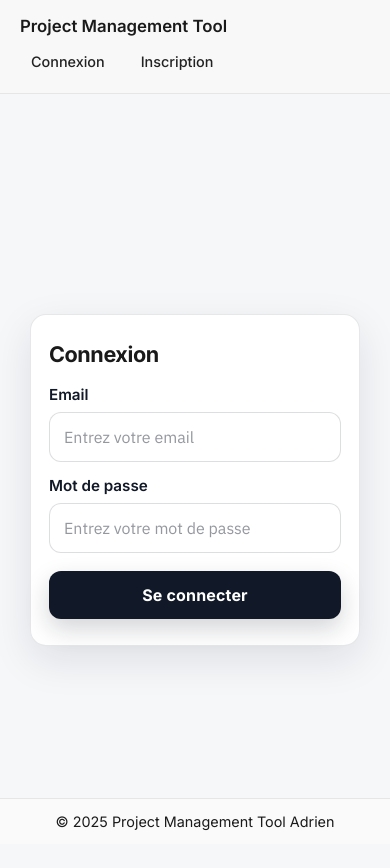
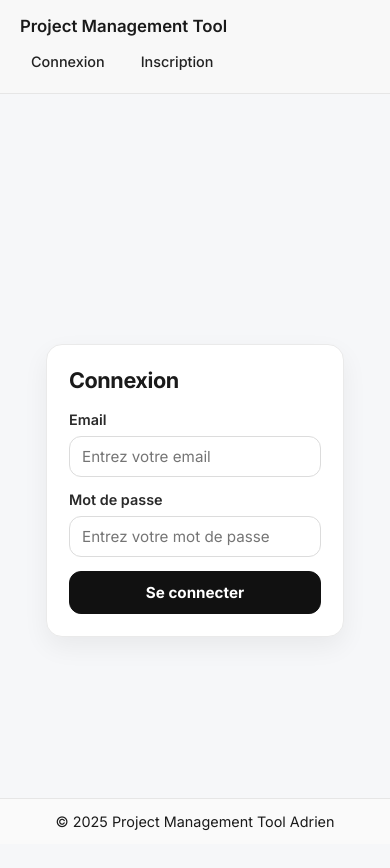
Before and after one commit to AdrienV22/project-management-tool-frontend, an Angular app: page /login in a window 390 px wide. Shown: the top 868 px of the page. Built offline with nearby package versions, Linux system fonts and the light colour scheme.

Commit message:
amélioration css login et register

```diff
--- a/src/app/components/login/login.component.css
+++ b/src/app/components/login/login.component.css
@@ -1,98 +1,92 @@
-/* Page login : centrage propre dans la zone main */
+@import url('https://fonts.googleapis.com/css2?family=Inter:wght@400;500;600;700&display=swap');
+
+:host {
+  display: block;
+  font-family: 'Inter', sans-serif;
+}
+
+/* Page */
 .login-wrapper {
-  min-height: calc(100vh - 160px); /* header + footer approx */
+  min-height: calc(100vh - 140px); /* laisse header/footer respirer */
   display: grid;
   place-items: center;
-  padding: 30px 0;
+  padding: 28px 16px;
 }
 
-/* Carte */
+/* Card */
 .login-wrapper form {
   width: 100%;
-  max-width: 460px;
+  max-width: 420px;
   background: #ffffff;
-  border: 1px solid rgba(17, 24, 39, 0.10);
+  border: 1px solid #eaeaea;
   border-radius: 16px;
-  box-shadow: 0 14px 40px rgba(17, 24, 39, 0.10);
-  padding: 34px;
+  box-shadow: 0 10px 26px rgba(0, 0, 0, 0.06);
+  padding: 22px;
 }
 
-/* Titre */
 .login-wrapper h1 {
   margin: 0 0 18px;
-  font-size: 1.6rem;
+  font-size: 1.35rem;
+  font-weight: 650;
   letter-spacing: -0.02em;
-  font-weight: 700;
 }
 
-/* Champs */
+/* Fields */
 .login-wrapper label {
   display: block;
-  margin: 14px 0 8px;
-  font-size: 0.95rem;
+  font-size: 0.9rem;
   font-weight: 600;
-  color: #111827;
+  color: #2a2a2a;
+  margin: 0 0 8px;
 }
 
 .login-wrapper input {
   width: 100%;
-  font-family: 'IBM Plex Sans', sans-serif;
-  padding: 14px 14px;
+  padding: 10px 12px;
   border-radius: 12px;
-  border: 1px solid rgba(17, 24, 39, 0.14);
-  background: #ffffff;
+  border: 1px solid #dcdcdc;
+  background: #fff;
+  font-size: 0.95rem;
   outline: none;
-  transition: box-shadow 0.15s ease, border-color 0.15s ease, transform 0.08s ease;
-}
-
-.login-wrapper input::placeholder {
-  color: rgba(17, 24, 39, 0.45);
+  transition: border-color 0.15s ease, box-shadow 0.15s ease;
+  margin-bottom: 14px;
 }
 
 .login-wrapper input:focus {
-  border-color: rgba(17, 24, 39, 0.30);
-  box-shadow: 0 0 0 6px rgba(17, 24, 39, 0.06);
+  border-color: #bdbdbd;
+  box-shadow: 0 0 0 4px rgba(0, 0, 0, 0.06);
 }
 
-/* Bouton */
+/* Button */
 .login-wrapper button[type="submit"] {
-  margin-top: 18px;
   width: 100%;
-  padding: 14px 14px;
-  border: none;
+  background: #111;
+  border: 1px solid #111;
+  color: #fff;
+  padding: 11px 14px;
   border-radius: 12px;
-  background: #111827;
-  color: #ffffff;
-  font-weight: 700;
-  letter-spacing: 0.01em;
-  transition: transform 0.12s ease, box-shadow 0.12s ease, background 0.12s ease;
-  box-shadow: 0 10px 25px rgba(17, 24, 39, 0.18);
+  font-weight: 650;
+  font-size: 0.95rem;
+  cursor: pointer;
+  transition: background-color 0.15s ease, transform 0.08s ease;
 }
 
 .login-wrapper button[type="submit"]:hover {
-  transform: translateY(-1px);
-  background: #0b1220;
-  box-shadow: 0 18px 45px rgba(17, 24, 39, 0.20);
+  background: #1f1f1f;
 }
 
 .login-wrapper button[type="submit"]:active {
-  transform: translateY(0px);
+  transform: translateY(1px);
 }
 
-/* Erreur */
+/* Error */
 .login-wrapper .error {
-  margin-top: 14px;
-  padding: 12px 12px;
+  margin-top: 12px;
+  padding: 10px 12px;
   border-radius: 12px;
-  border: 1px solid rgba(220, 38, 38, 0.18);
-  background: rgba(220, 38, 38, 0.06);
-  color: #b91c1c;
+  background: #fff4f3;
+  border: 1px solid #f1c8c4;
+  color: #b3261e;
   font-weight: 600;
-  font-size: 0.95rem;
+  font-size: 0.9rem;
 }
-
-/* Mobile */
-@media (max-width: 480px) {
-  .login-wrapper form { padding: 26px 18px; }
-  .login-wrapper h1 { font-size: 1.35rem; }
-}
--- a/src/app/components/register/register.component.css
+++ b/src/app/components/register/register.component.css
@@ -1,96 +1,96 @@
-@import url('https://fonts.googleapis.com/css2?family=Inter:wght@400;500;600&display=swap');
+@import url('https://fonts.googleapis.com/css2?family=Inter:wght@400;500;600;700&display=swap');
 
-body, html {
-  height: 100%;
-  margin: 0;
-  padding: 0;
-  font-family: 'Inter', sans-serif;
-  background-color: #f4f4f4;
-  color: #1a1a1a;
-  display: flex;
-  justify-content: center;
-  align-items: center;
-}
-
-.register-container {
-  background-color: #ffffff;
-  padding: 40px;
-  border-radius: 10px;
-  box-shadow: 0 10px 25px rgba(0, 0, 0, 0.05);
-  width: 100%;
-  max-width: 440px;
-  box-sizing: border-box;
-  transition: all 0.3s ease-in-out;
-}
-
-h1 {
-  text-align: center;
-  font-size: 1.8rem;
-  margin-bottom: 30px;
-  color: #1a1a1a;
-  font-weight: 600;
+:host {
+  display: block;
   font-family: 'Inter', sans-serif;
 }
 
-label {
-  display: block;
-  margin-bottom: 8px;
-  font-weight: 500;
-  font-size: 0.95rem;
-  color: #333;
-  font-family: 'Inter', sans-serif;
+/* Page */
+.register-container {
+  min-height: calc(100vh - 140px);
+  display: grid;
+  place-items: center;
+  padding: 28px 16px;
 }
 
-input,
-select {
+/* Card */
+.register-container form {
   width: 100%;
-  padding: 12px;
-  margin-bottom: 20px;
-  border: 1px solid #ccc;
-  border-radius: 6px;
-  background-color: #fefefe;
-  font-size: 1rem;
-  font-family: 'Inter', sans-serif;
-  box-sizing: border-box;
-  transition: border-color 0.2s ease-in-out;
+  max-width: 520px;
+  background: #ffffff;
+  border: 1px solid #eaeaea;
+  border-radius: 16px;
+  box-shadow: 0 10px 26px rgba(0, 0, 0, 0.06);
+  padding: 22px;
 }
 
-input:focus,
-select:focus {
-  border-color: #999;
-  outline: none;
+.register-container h1 {
+  width: 100%;
+  max-width: 520px;
+  margin: 0 0 12px;
+  font-size: 1.35rem;
+  font-weight: 650;
+  letter-spacing: -0.02em;
 }
 
-button {
-  width: 100%;
-  padding: 12px;
-  background-color: #1a1a1a;
-  color: #ffffff;
-  border: none;
-  border-radius: 6px;
-  font-size: 1.05rem;
-  font-weight: 500;
-  cursor: pointer;
-  transition: background-color 0.25s ease;
+/* Fields */
+.register-container label {
+  display: block;
+  font-size: 0.9rem;
+  font-weight: 600;
+  color: #2a2a2a;
+  margin: 0 0 8px;
 }
 
-button:hover {
-  background-color: #2d2d2d;
+.register-container input,
+.register-container select {
+  width: 100%;
+  padding: 10px 12px;
+  border-radius: 12px;
+  border: 1px solid #dcdcdc;
+  background: #fff;
+  font-size: 0.95rem;
+  outline: none;
+  transition: border-color 0.15s ease, box-shadow 0.15s ease;
+  margin-bottom: 14px;
 }
 
-.error {
-  color: #d32f2f;
-  font-size: 0.9rem;
-  text-align: center;
-  margin-top: 10px;
+.register-container input:focus,
+.register-container select:focus {
+  border-color: #bdbdbd;
+  box-shadow: 0 0 0 4px rgba(0, 0, 0, 0.06);
 }
 
-@media (max-width: 480px) {
-  .register-container {
-    padding: 30px 20px;
-  }
+/* Button */
+.register-container button[type="submit"] {
+  width: 100%;
+  background: #111;
+  border: 1px solid #111;
+  color: #fff;
+  padding: 11px 14px;
+  border-radius: 12px;
+  font-weight: 650;
+  font-size: 0.95rem;
+  cursor: pointer;
+  transition: background-color 0.15s ease, transform 0.08s ease;
+}
 
-  h1 {
-    font-size: 1.5rem;
-  }
+.register-container button[type="submit"]:hover {
+  background: #1f1f1f;
 }
+
+.register-container button[type="submit"]:active {
+  transform: translateY(1px);
+}
+
+/* Error */
+.register-container .error {
+  margin: 10px 0 12px;
+  padding: 10px 12px;
+  border-radius: 12px;
+  background: #fff4f3;
+  border: 1px solid #f1c8c4;
+  color: #b3261e;
+  font-weight: 600;
+  font-size: 0.9rem;
+}
```
